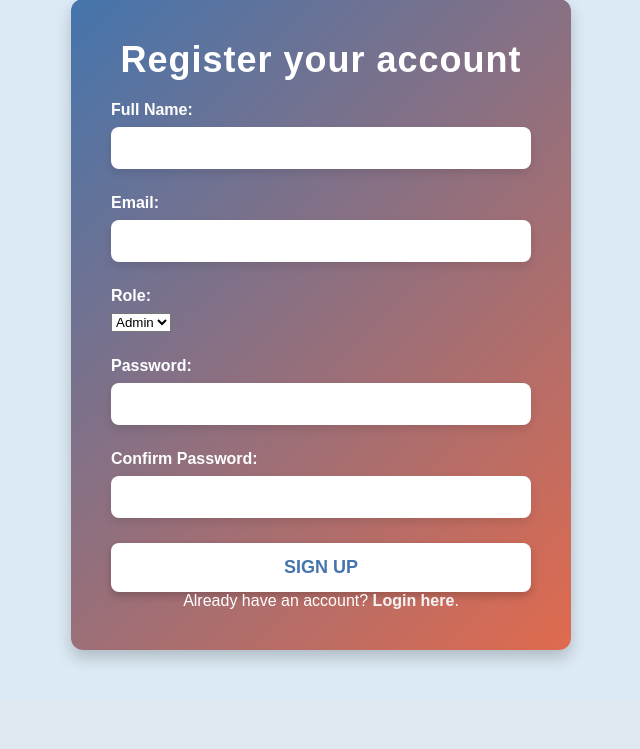
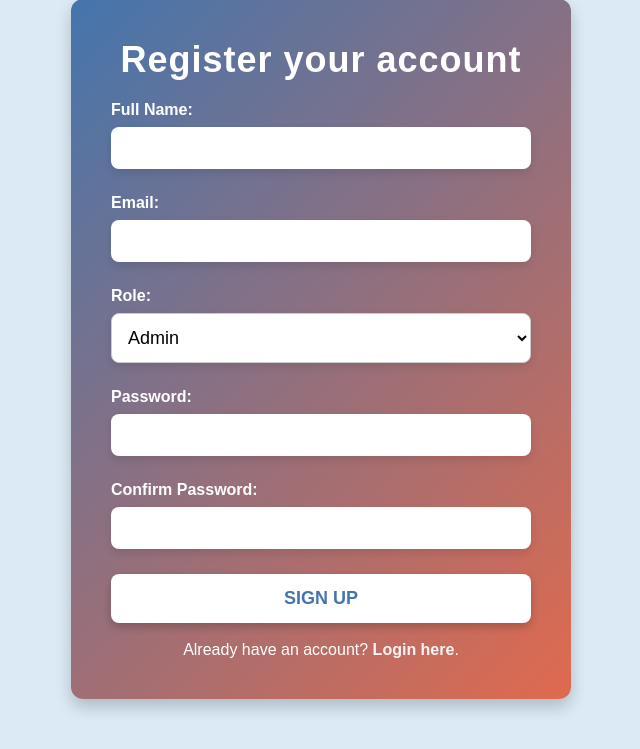
Before and after one commit to pqinnn/WebDev_Project, a PHP site: page /register.html in a window 1280 px wide. Shown: the part 108-857 px from the top of the page, without its empty margins (319-959 px from the left). Before the commit the page ends 772 px from the top, so only its background shows below. Run offline with PHP 8.4, Linux system fonts and the light colour scheme.

Commit message:
aqmar v4

```diff
--- a/register.html
+++ b/register.html
@@ -43,5 +43,5 @@
             </div>
             <button type="submit" class="form-button">Sign up</button>
         </form>
-        <p>Already have an account? <a href="login.html">Login here</a>.</p>
+        <br><p>Already have an account? <a href="login.html">Login here</a>.</p>
     </section>
--- a/styles.css
+++ b/styles.css
@@ -658,3 +658,24 @@ main {
         font-size: 16px;
     }
 }
+.form-group select {
+    width: 100%; /* Full width of the container */
+    padding: 12px; /* Vertical padding */
+    font-size: 18px; /* Increase font size for better visibility */
+    height: 50px; /* Make the select box half bigger */
+    border: 1px solid #ccc;
+    border-radius: 8px; /* Rounded edges */
+    box-shadow: 0 4px 8px rgba(0, 0, 0, 0.1);
+    background-color: white;
+    cursor: pointer;
+}
+
+.form-group select:focus {
+    outline: none;
+    border-color: #4475ad; /* Add a blue border on focus */
+    box-shadow: 0 0 5px rgba(68, 117, 173, 0.6);
+}
+.forget-password {
+    margin-bottom: 25px;
+    text-align: left;
+}
```
Also changed, not shown: login.html (+6 -4 lines).
